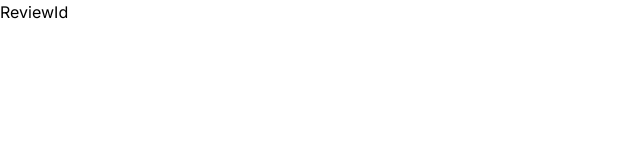
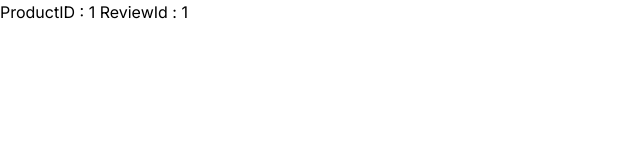
Before and after one commit to akhil-haridas/next-js-basics, a Next.js app: page /products/1/reviews/1 in a window 1280 px wide. Shown: the top 160 px of the page, without its empty margins (0-640 px from the left). Built offline with nearby package versions, Linux system fonts and the light colour scheme.

Commit message:
using values

```diff
--- a/app/products/[productId]/reviews/[reviewId]/page.tsx
+++ b/app/products/[productId]/reviews/[reviewId]/page.tsx
@@ -3,9 +3,12 @@ import React from "react";
 function ReviewId({
   params,
 }: {
-  params: { producutId: string; reviewId: string };
-}) {
-  return <div>ReviewId</div>;
+  params: { productId: string; reviewId: string };
+    }) {
+
+    const { productId, reviewId } = params
+
+    return <div>ProductID : { productId} ReviewId : { reviewId}</div>;
 }
 
 export default ReviewId;
```
